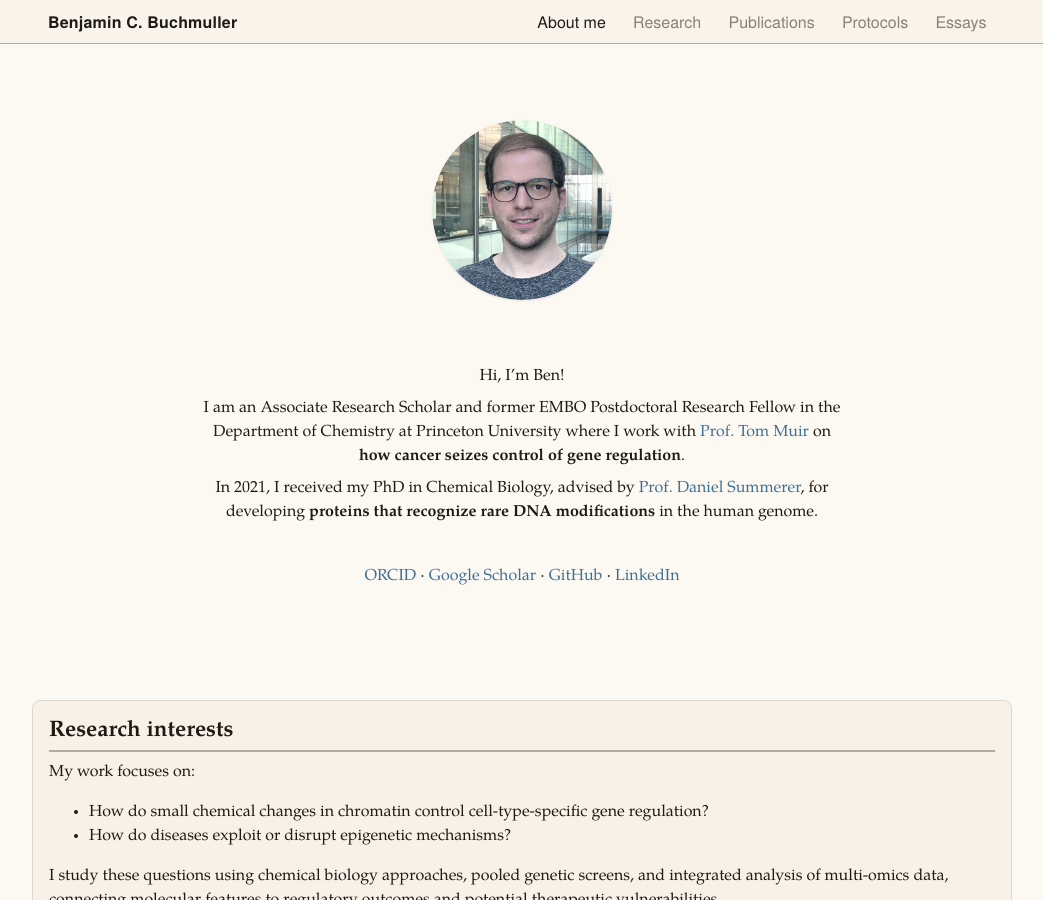
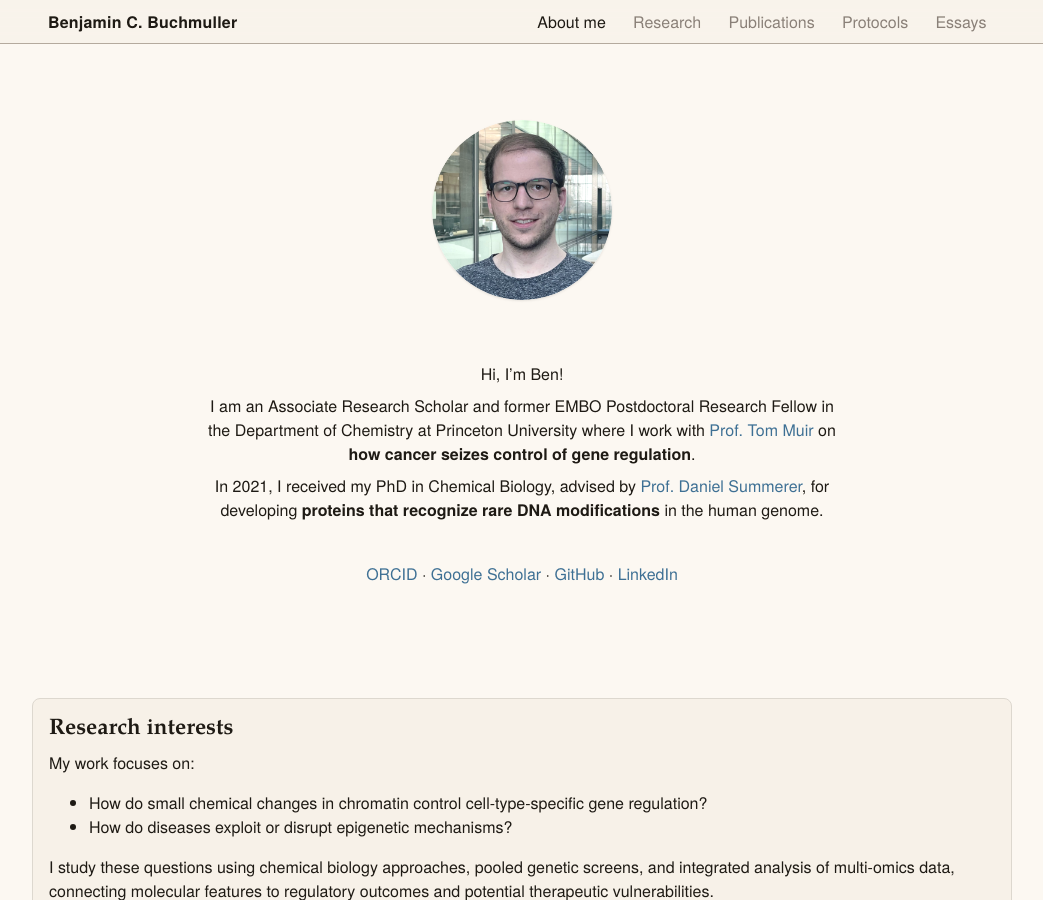
Before and after one commit to benjbuch/benjbuch.github.io, a Jekyll site: the page built from index.html, in a window 1280 px wide and 900 px high. Shown: the whole window, without its empty margins (118-1161 px from the left). Built offline with Jekyll 4.4.1, drawn with Linux system fonts in a browser that asks for light colours.

Commit message:
Distinguish general heading from section heading

```diff
--- a/_sass/_typography.scss
+++ b/_sass/_typography.scss
@@ -1,12 +1,13 @@
 body {
   -moz-osx-font-smoothing: grayscale;
   -webkit-font-smoothing: antialiased;
-  font-family: var(--font-serif);
+  font-family: var(--font-sans);
   line-height: 1.5;
   font-size: 16px;
 }
 
 h1, h2, h3, h4 {
+  color: var(--text-strong);
   font-family: var(--font-serif);
   font-weight: 700;
   line-height: 1.25;
@@ -20,10 +21,8 @@
 }
 
 h2 {
-  border-bottom: 2px solid var(--border);
   font-size: 1.4rem;
   font-weight: 700;
-  padding-bottom: 0.3rem;
 }
 
 
@@ -71,7 +70,7 @@
 }
 
 p {
-  margin-bottom: var(--pad-m);
+  margin-bottom: var(--pad-l);
   margin-right: var(--pad-m);
   margin-top: var(--pad-m);
 }
```
